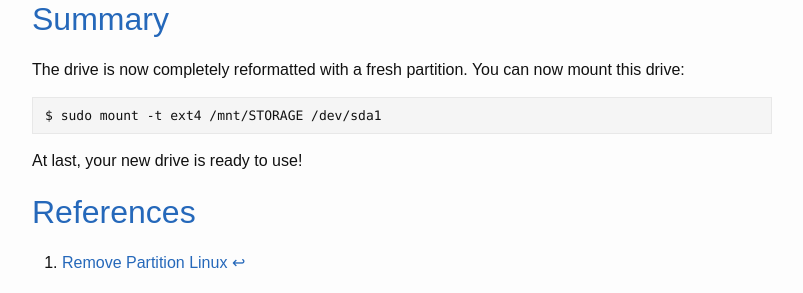
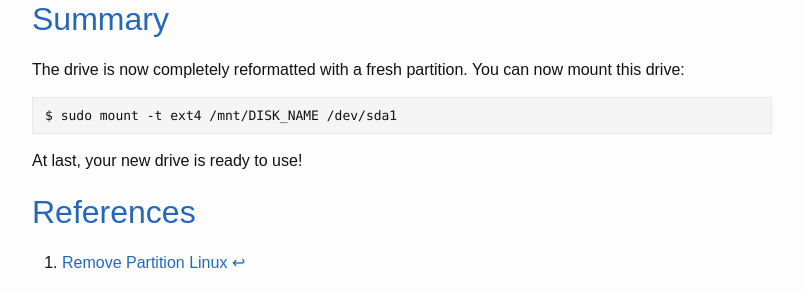
Before and after one commit to RagingTiger/RagingTiger.github.io, a Jekyll site: the page built from _posts/2018-12-08-format-disk-linux.md, in a window 1280 px wide and 900 px high, scrolled down 3475 px. Shown: the part 428-721 px from the top of the window, without its empty margins (238-1041 px from the left). Built offline with Jekyll 4.4.1, drawn with Linux system fonts in a browser that asks for light colours.

Commit message:
Updated with variable name for /mnt directory

````diff
--- a/_posts/2018-12-08-format-disk-linux.md
+++ b/_posts/2018-12-08-format-disk-linux.md
@@ -178,7 +178,7 @@ you set as `OPTIONAL_DISK_NAME`. This optional and not necessary.
 The drive is now completely reformatted with a fresh partition. You can now
 mount this drive:
 ```
-$ sudo mount -t ext4 /mnt/STORAGE /dev/sda1
+$ sudo mount -t ext4 /mnt/DISK_NAME /dev/sda1
 ```
 At last, your new drive is ready to use!
 
````
